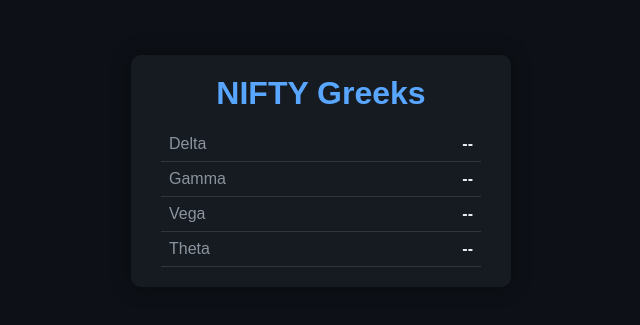
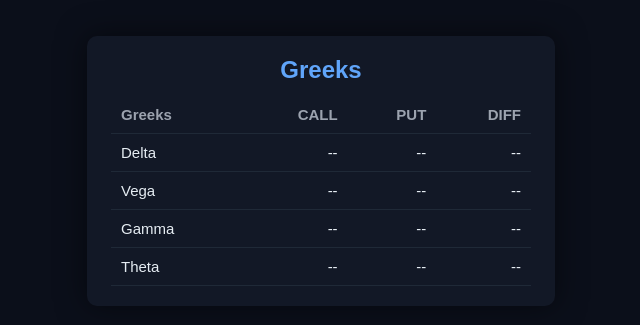
Before and after one commit to osumarts01/nsegreeks, a website: page index.html in a window 1280 px wide. Shown: the part 229-554 px from the top of the page, without its empty margins (319-959 px from the left). Drawn offline with Linux system fonts and the light colour scheme; no server answers.

Commit message:
Update index.html

```diff
--- a/index.html
+++ b/index.html
@@ -2,77 +2,125 @@
 <html lang="en">
 <head>
 <meta charset="UTF-8" />
-  <meta name="viewport" content="width=device-width, initial-scale=1.0" />
-  <title>NSE Greeks</title>
+<meta name="viewport" content="width=device-width, initial-scale=1.0"/>
+<title>NIFTY Greeks</title>
 <style>
-    body {
-      margin: 0;
-      background: #0d1117;
-      color: #e6edf3;
-      font-family: Arial, sans-serif;
-      display: flex;
-      justify-content: center;
-      align-items: center;
-      height: 100vh;
+  body{
+    margin:0;
+    background:#0b0f1a;
+    font-family:Arial, sans-serif;
+    color:#e6edf3;
+    display:flex;
+    justify-content:center;
+    align-items:center;
+    height:100vh;
   }
-    .box {
-      background: #161b22;
-      border-radius: 10px;
-      padding: 20px 30px;
-      min-width: 320px;
-      box-shadow: 0 0 20px rgba(0,0,0,0.4);
+  .card{
+    background:#121826;
+    border-radius:10px;
+    padding:20px 24px;
+    min-width:420px;
+    box-shadow:0 0 30px rgba(0,0,0,.5);
   }
-    h1 {
-      margin: 0 0 15px;
-      text-align: center;
-      color: #58a6ff;
+  table{
+    width:100%;
+    border-collapse:collapse;
+    font-size:15px;
   }
-    table {
-      width: 100%;
-      border-collapse: collapse;
+  th,td{
+    padding:10px;
+    border-bottom:1px solid #1f2937;
+    text-align:right;
   }
-    th, td {
-      padding: 8px;
-      text-align: left;
-      border-bottom: 1px solid #30363d;
+  th:first-child, td:first-child{
+    text-align:left;
   }
-    th {
-      color: #8b949e;
-      font-weight: normal;
+  thead th{
+    color:#9ca3af;
+    font-weight:600;
   }
-    td.value {
-      text-align: right;
-      font-weight: bold;
+  .pos{color:#22c55e;}
+  .neg{color:#ef4444;}
+  h2{
+    text-align:center;
+    margin:0 0 12px;
+    color:#60a5fa;
   }
 </style>
 </head>
+
 <body>
-  <div class="box">
-    <h1>NIFTY Greeks</h1>
+<div class="card">
+  <h2>Greeks</h2>
   <table>
-      <tr><th>Delta</th><td class="value" id="delta">--</td></tr>
-      <tr><th>Gamma</th><td class="value" id="gamma">--</td></tr>
-      <tr><th>Vega</th><td class="value" id="vega">--</td></tr>
-      <tr><th>Theta</th><td class="value" id="theta">--</td></tr>
+    <thead>
+      <tr>
+        <th>Greeks</th>
+        <th>CALL</th>
+        <th>PUT</th>
+        <th>DIFF</th>
+      </tr>
+    </thead>
+    <tbody>
+      <tr>
+        <td>Delta</td>
+        <td id="c_delta">--</td>
+        <td id="p_delta">--</td>
+        <td id="d_delta">--</td>
+      </tr>
+      <tr>
+        <td>Vega</td>
+        <td id="c_vega">--</td>
+        <td id="p_vega">--</td>
+        <td id="d_vega">--</td>
+      </tr>
+      <tr>
+        <td>Gamma</td>
+        <td id="c_gamma">--</td>
+        <td id="p_gamma">--</td>
+        <td id="d_gamma">--</td>
+      </tr>
+      <tr>
+        <td>Theta</td>
+        <td id="c_theta">--</td>
+        <td id="p_theta">--</td>
+        <td id="d_theta">--</td>
+      </tr>
+    </tbody>
   </table>
 </div>
 
 <script>
-    async function loadGreeks() {
-      try {
-        const res = await fetch("/api/greeks");
-        const data = await res.json();
-        document.getElementById("delta").innerText = data.delta.toFixed(4);
-        document.getElementById("gamma").innerText = data.gamma.toFixed(6);
-        document.getElementById("vega").innerText  = data.vega.toFixed(2);
-        document.getElementById("theta").innerText = data.theta.toFixed(2);
-      } catch (e) {
-        console.error(e);
+async function load(){
+  const r = await fetch("/api/greeks");
+  const g = await r.json();
+
+  // TEMP: CE = value, PE = negative mirror (will replace later)
+  const ce = g;
+  const pe = {
+    delta: -g.delta,
+    gamma: g.gamma,
+    vega: g.vega,
+    theta: -g.theta
+  };
+
+  function set(id,val){
+    document.getElementById(id).innerText = val.toFixed(2);
   }
+  function setDiff(id,val){
+    const el=document.getElementById(id);
+    el.innerText=val.toFixed(2);
+    el.className = val>=0 ? "pos":"neg";
   }
 
-    loadGreeks();
-    setInterval(loadGreeks, 5000);
+  set("c_delta",ce.delta); set("p_delta",pe.delta); setDiff("d_delta",ce.delta-pe.delta);
+  set("c_vega",ce.vega);   set("p_vega",pe.vega);   setDiff("d_vega",ce.vega-pe.vega);
+  set("c_gamma",ce.gamma); set("p_gamma",pe.gamma); setDiff("d_gamma",ce.gamma-pe.gamma);
+  set("c_theta",ce.theta); set("p_theta",pe.theta); setDiff("d_theta",ce.theta-pe.theta);
+}
+
+load();
+setInterval(load,5000);
 </script>
 </body>
 </html>
```
Lines whose indentation alone changed are shown as unchanged.
